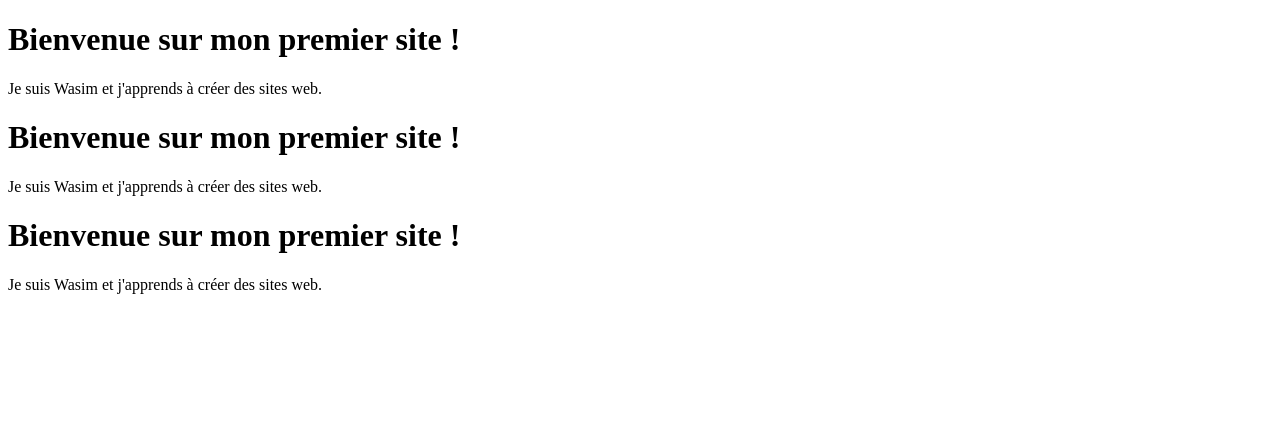
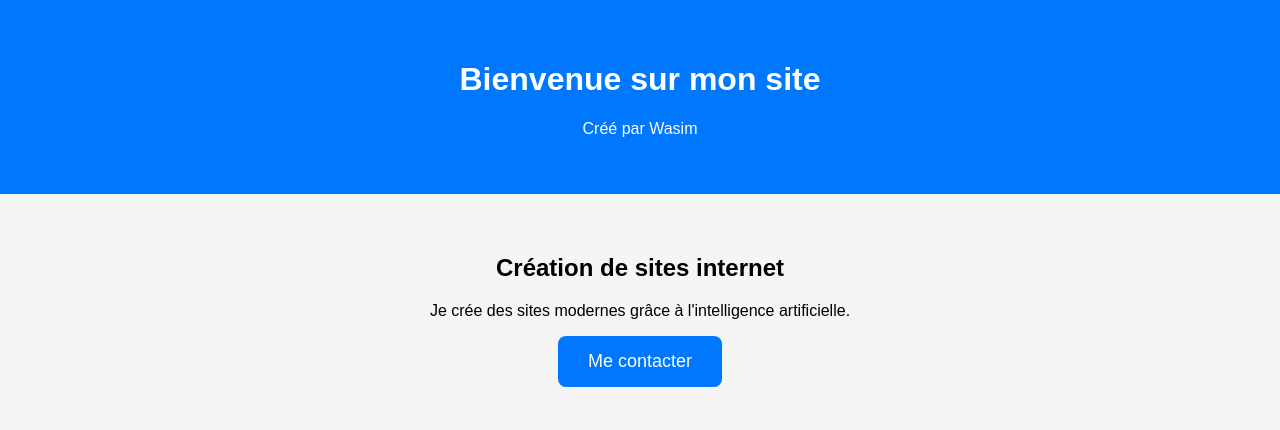
Before and after one commit to wdjaboupro-art/mon-premier-site, a plain HTML site: page index.html in a window 1280 px wide. Drawn offline with Linux system fonts and the light colour scheme.

Commit message:
Nouveau design

```diff
--- a/index.html
+++ b/index.html
@@ -1,31 +1,59 @@
 <!DOCTYPE html>
 <html lang="fr">
 <head>
-  <meta charset="UTF-8">
-  <title>Mon premier site</title>
+<meta charset="UTF-8">
+<meta name="viewport" content="width=device-width, initial-scale=1.0">
+<title>Mon premier site professionnel</title>
+
+<style>
+body{
+font-family:Arial,sans-serif;
+margin:0;
+background:#f5f5f5;
+text-align:center;
+}
+
+header{
+background:#0077ff;
+color:white;
+padding:40px;
+}
+
+section{
+padding:40px;
+}
+
+button{
+background:#0077ff;
+color:white;
+border:none;
+padding:15px 30px;
+font-size:18px;
+border-radius:8px;
+cursor:pointer;
+}
+
+button:hover{
+background:#005fd1;
+}
+</style>
+
 </head>
+
 <body>
-  <h1>Bienvenue sur mon premier site !</h1>
-  <p>Je suis Wasim et j'apprends à créer des sites web.</p>
-</body>
-</html><!DOCTYPE html>
-<html lang="fr">
-<head><!DOCTYPE html>
-<html lang="fr">
-<head>
-  <meta charset="UTF-8">
-  <title>Mon premier site</title>
-</head>
-<body>
-  <h1>Bienvenue sur mon premier site !</h1>
-  <p>Je suis Wasim et j'apprends à créer des sites web.</p>
+
+<header>
+<h1>Bienvenue sur mon site</h1>
+<p>Créé par Wasim</p>
+</header>
+
+<section>
+<h2>Création de sites internet</h2>
+<p>Je crée des sites modernes grâce à l'intelligence artificielle.</p>
+
+<button>Me contacter</button>
+
+</section>
+
 </body>
 </html>
-  <meta charset="UTF-8">
-  <title>Mon premier site</title>
-</head>
-<body>
-  <h1>Bienvenue sur mon premier site !</h1>
-  <p>Je suis Wasim et j'apprends à créer des sites web.</p>
-</body>
-</html>
```
